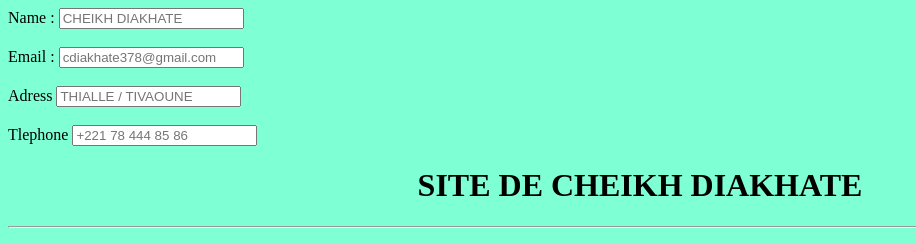
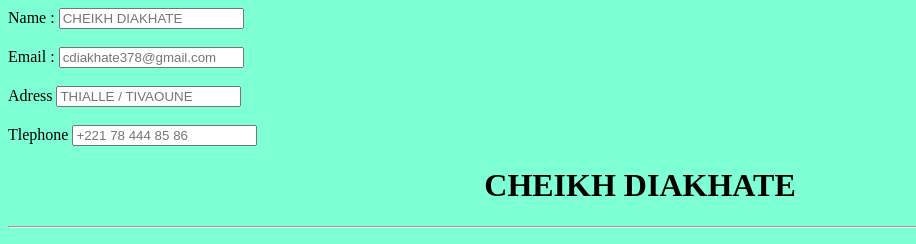
Before and after one commit to cheikhdiakhate444/cheikh-diakhate, a plain HTML site: page index.html in a window 1280 px wide. Shown: the top 244 px of the page, without its empty margins (0-916 px from the left). Drawn offline with Linux system fonts and the light colour scheme.

Commit message:
Add files via upload

```diff
--- a/index.html
+++ b/index.html
@@ -52,17 +52,11 @@
                 background-color: aquamarine
             }
         </style>
-        <h1 style="text-align: center"> SITE DE CHEIKH DIAKHATE </h1>
+        <h1 style="text-align: center"> CHEIKH DIAKHATE </h1>
         <hr>
         <h3> بسم الله الرحمان الرحيم . السلام عليكم ورحمة الله تعالى وبركاته</h3>
         <h2>Voici mon premier site sama xarit pour le momment</h2>
 
-        <head>
-
-        <meta charset="utf-8">
-        <title> DANU FIY JAAY ORDINATEURS</title>
-
-        </head>
 
         <p> <h2>danu fiy wecciku ay teere ngir xamle serign bi</h2> </p>
         <p>xam serign bi jotna seukk.</p>
```
